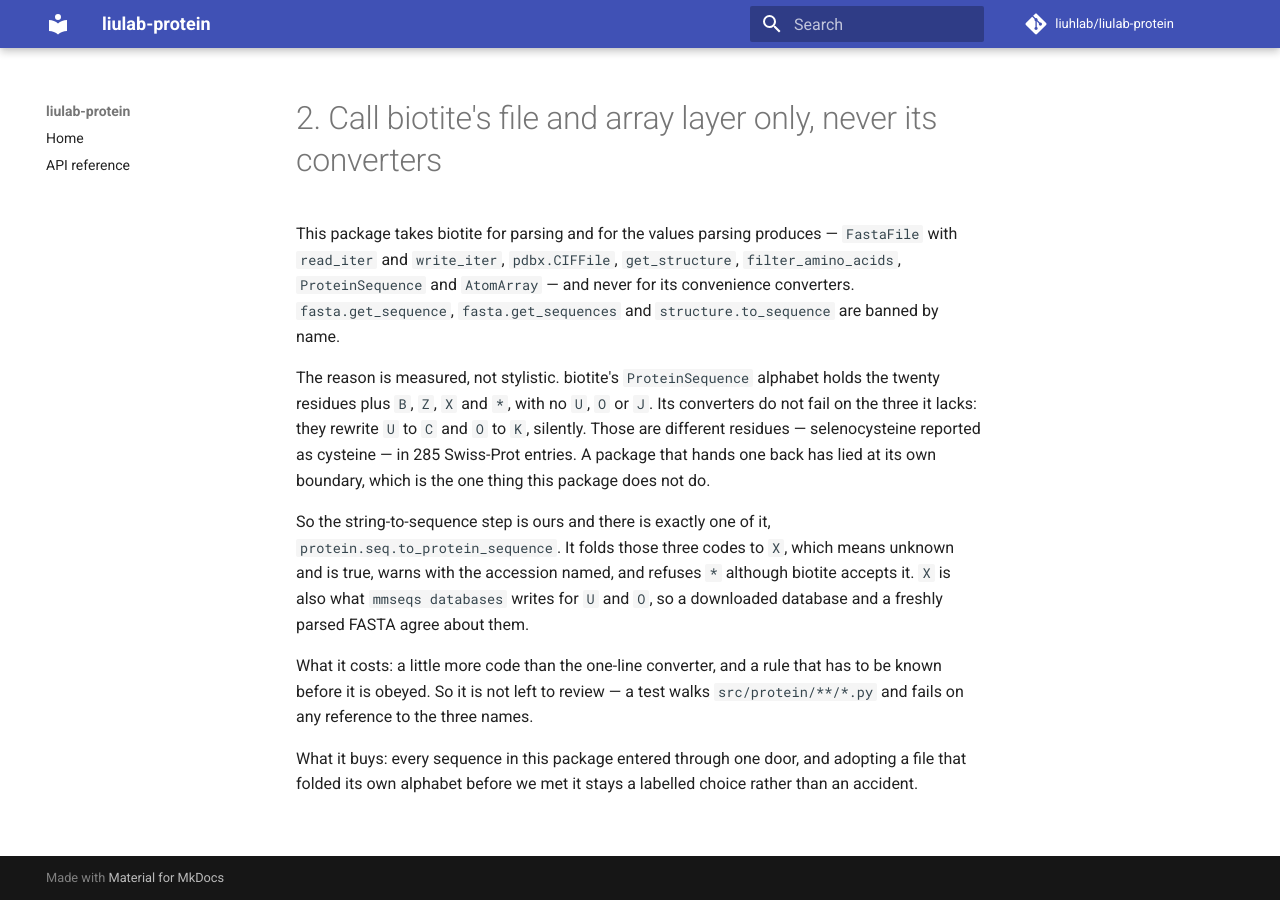
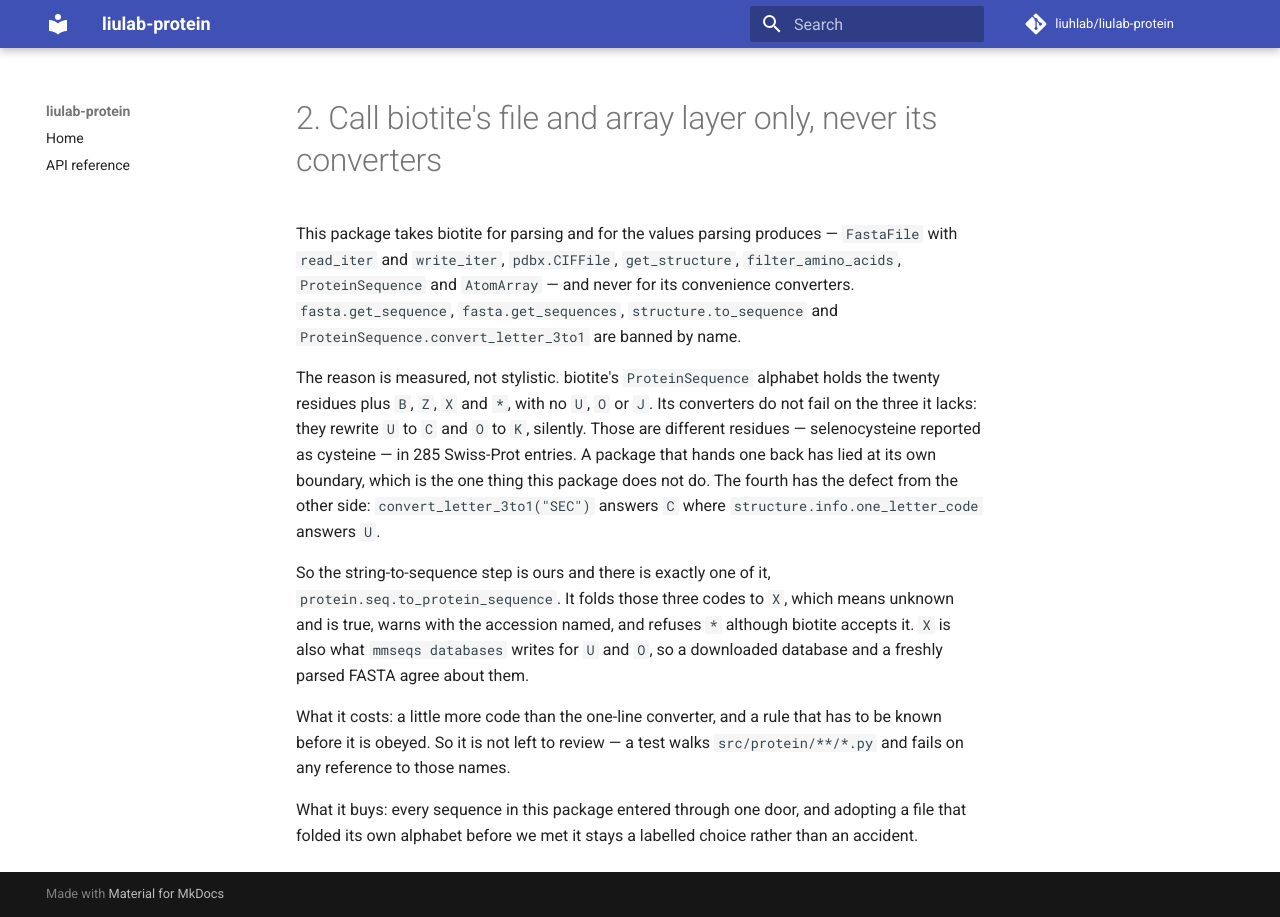
Before and after one commit to liuhlab/liulab-protein, an MkDocs documentation site: the page built from docs/adr/0002-biotites-file-and-array-layer-only-never-its-converters.md, in a window 1280 px wide. Built offline with MkDocs 1.6.1 and Material for MkDocs 9.7.7, drawn with Linux system fonts in a browser that asks for light colours; comment, search, counter and statistics services are not loaded.

Commit message:
test: ban the fourth converter ADR-0002 was written about
`ProteinSequence.convert_letter_3to1` has ADR-0002's defect from the other
side: it answers `C` for `SEC` where `structure.info.one_letter_code`
answers `U`, and it raises `KeyError` on every modified residue rather than
saying what it could not read. #15 measured it while writing
`Chain.sequence`, which is why that method reaches for `one_letter_code`.

The ADR already promised the rule would not be left to review, and the AST
guard that keeps that promise knew only three names. It knows four now, and
the failure message reads the set rather than restating it, so the next name
costs one line and not two.

Co-Authored-By: Claude Opus 5 (1M context) <noreply@anthropic.com>
Claude-Session: https://claude.ai/code/session_01CPUdqr92EQdERzjSreCXpx

```diff
--- a/docs/adr/0002-biotites-file-and-array-layer-only-never-its-converters.md
+++ b/docs/adr/0002-biotites-file-and-array-layer-only-never-its-converters.md
@@ -8,13 +8,16 @@ search:
 This package takes biotite for parsing and for the values parsing produces — `FastaFile` with
 `read_iter` and `write_iter`, `pdbx.CIFFile`, `get_structure`, `filter_amino_acids`,
 `ProteinSequence` and `AtomArray` — and never for its convenience converters.
-`fasta.get_sequence`, `fasta.get_sequences` and `structure.to_sequence` are banned by name.
+`fasta.get_sequence`, `fasta.get_sequences`, `structure.to_sequence` and
+`ProteinSequence.convert_letter_3to1` are banned by name.
 
 The reason is measured, not stylistic. biotite's `ProteinSequence` alphabet holds the twenty
 residues plus `B`, `Z`, `X` and `*`, with no `U`, `O` or `J`. Its converters do not fail on
 the three it lacks: they rewrite `U` to `C` and `O` to `K`, silently. Those are different
 residues — selenocysteine reported as cysteine — in 285 Swiss-Prot entries. A package that
 hands one back has lied at its own boundary, which is the one thing this package does not do.
+The fourth has the defect from the other side: `convert_letter_3to1("SEC")` answers `C` where
+`structure.info.one_letter_code` answers `U`.
 
 So the string-to-sequence step is ours and there is exactly one of it,
 `protein.seq.to_protein_sequence`. It folds those three codes to `X`, which means unknown and
@@ -24,7 +27,7 @@ parsed FASTA agree about them.
 
 What it costs: a little more code than the one-line converter, and a rule that has to be
 known before it is obeyed. So it is not left to review — a test walks `src/protein/**/*.py`
-and fails on any reference to the three names.
+and fails on any reference to those names.
 
 What it buys: every sequence in this package entered through one door, and adopting a file
 that folded its own alphabet before we met it stays a labelled choice rather than an
```
Also changed, not shown: 1 other file.
